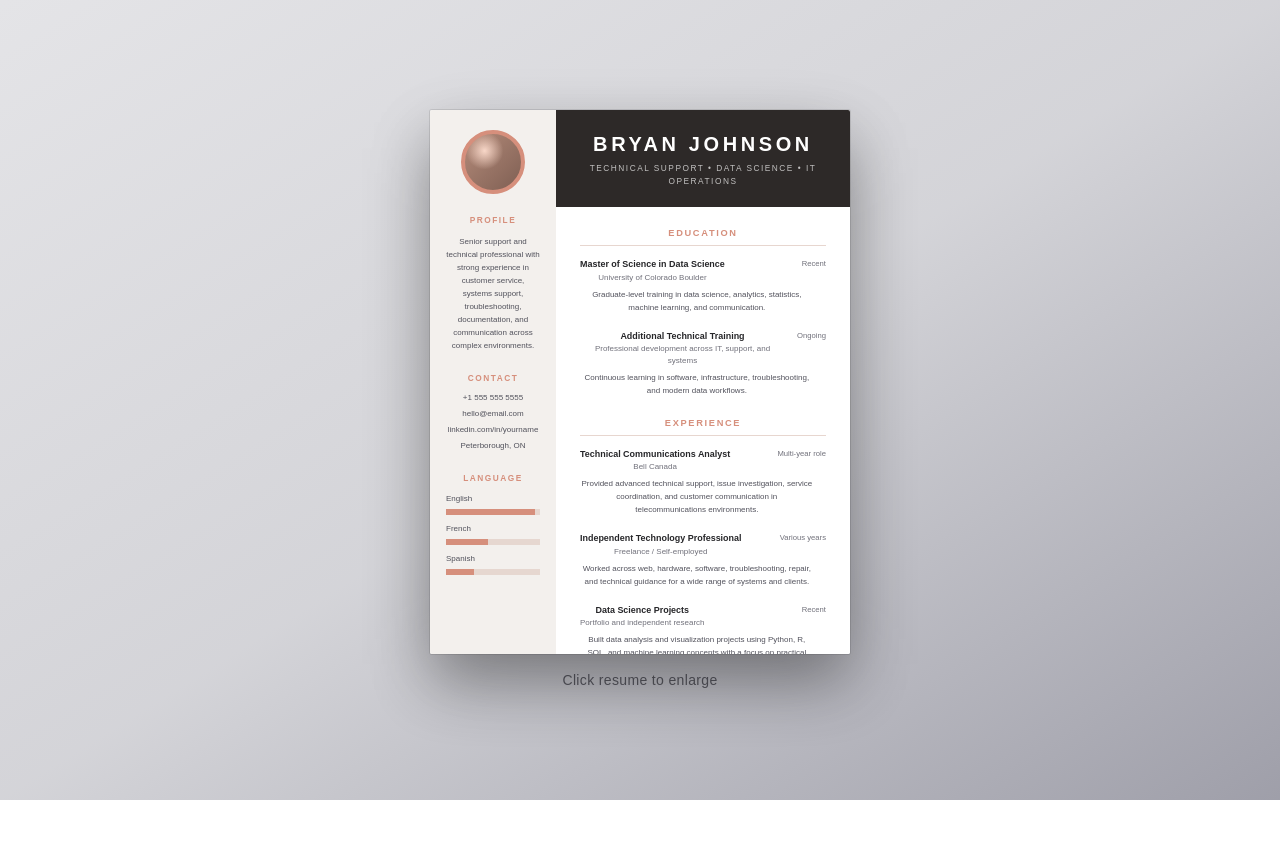
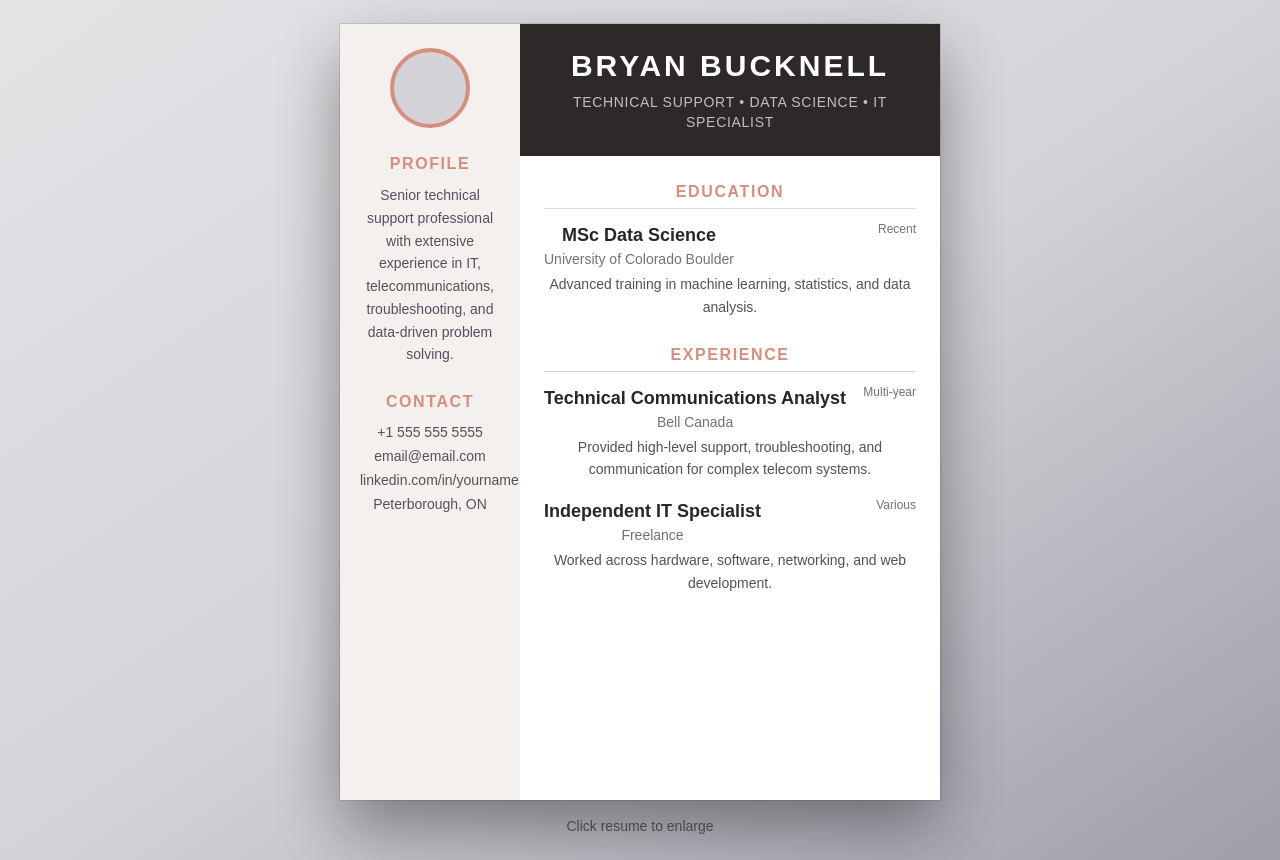
Before and after one commit to brbucknell/threepillars, a Next.js app: page /resume in a window 1280 px wide. Before the commit the page ends 800 px from the top, so only its background shows below. Built offline with nearby package versions, Linux system fonts and the light colour scheme.

Commit message:
Update page.tsx

```diff
--- a/app/resume/page.tsx
+++ b/app/resume/page.tsx
@@ -10,12 +10,11 @@ export default function ResumePage() {
       <div className="flex flex-col items-center gap-4">
         <button
           onClick={() => setOpen(true)}
-          className="group relative transition-transform duration-300 hover:scale-[1.02] focus:outline-none"
-          aria-label="Open resume preview"
+          className="group relative transition-transform duration-300 hover:scale-[1.02]"
         >
-          <div className="relative w-[320px] sm:w-[380px] md:w-[420px]">
+          <div className="relative w-[420px] sm:w-[500px] md:w-[600px]">
             <div className="absolute inset-0 translate-y-6 scale-95 rounded-sm bg-black/20 blur-2xl" />
-            <div className="relative bg-white rounded-[2px] shadow-[0_30px_60px_rgba(0,0,0,0.28)] ring-1 ring-black/10 overflow-hidden">
+            <div className="relative bg-white shadow-[0_30px_60px_rgba(0,0,0,0.28)] ring-1 ring-black/10 overflow-hidden">
               <div className="aspect-[8.5/11] w-full">
                 <ResumeMockup />
               </div>
@@ -23,9 +22,7 @@ export default function ResumePage() {
           </div>
         </button>
 
-        <p className="text-sm text-zinc-700/80 tracking-wide">
-          Click resume to enlarge
-        </p>
+        <p className="text-sm text-zinc-700/80">Click resume to enlarge</p>
       </div>
 
       {open && (
@@ -39,12 +36,12 @@ export default function ResumePage() {
           >
             <button
               onClick={() => setOpen(false)}
-              className="absolute -top-12 right-0 rounded-md bg-white/90 px-3 py-1 text-sm font-medium text-zinc-900 shadow hover:bg-white"
+              className="absolute -top-12 right-0 bg-white px-3 py-1 text-sm shadow"
             >
               Close
             </button>
 
-            <div className="mx-auto w-full max-w-[900px] bg-white rounded-sm shadow-[0_40px_100px_rgba(0,0,0,0.45)] overflow-hidden">
+            <div className="mx-auto w-full max-w-[900px] bg-white shadow-[0_40px_100px_rgba(0,0,0,0.45)] overflow-hidden">
               <div className="aspect-[8.5/11] w-full">
                 <ResumeMockup />
               </div>
@@ -58,42 +55,37 @@ export default function ResumePage() {
 
 function ResumeMockup() {
   return (
-    <div className="grid h-full w-full grid-cols-[30%_70%] text-[0.58rem] text-zinc-700">
-      {/* Left Column */}
-      <aside className="bg-[#f3f0ed] px-4 py-5">
-        <div className="flex flex-col items-center">
-          <div className="h-16 w-16 rounded-full border-4 border-[#d68f7c] bg-[radial-gradient(circle_at_35%_30%,#f8d7c8,transparent_35%),linear-gradient(135deg,#b48b7a,#7f5f53)]" />
+    <div className="grid h-full w-full grid-cols-[30%_70%] text-sm text-zinc-700">
+      {/* LEFT */}
+      <aside className="bg-[#f3f0ed] px-5 py-6">
+        <div className="flex flex-col items-center mb-4">
+          <div className="h-20 w-20 rounded-full border-4 border-[#d68f7c] bg-zinc-300" />
         </div>
 
         <SectionTitle>PROFILE</SectionTitle>
-        <p className="leading-relaxed text-[0.5rem] text-zinc-600">
-          Senior support and technical professional with strong experience in
-          customer service, systems support, troubleshooting, documentation, and
-          communication across complex environments.
+        <p className="leading-relaxed text-sm text-zinc-600">
+          Senior technical support professional with extensive experience in IT,
+          telecommunications, troubleshooting, and data-driven problem solving.
         </p>
 
         <SectionTitle>CONTACT</SectionTitle>
-        <div className="space-y-1 text-[0.5rem] text-zinc-600">
+        <div className="space-y-1 text-sm text-zinc-600">
           <p>+1 555 555 5555</p>
-          <p>hello@email.com</p>
+          <p>email@email.com</p>
           <p>linkedin.com/in/yourname</p>
           <p>Peterborough, ON</p>
         </div>
 
-        <SectionTitle>LANGUAGE</SectionTitle>
-        <div className="space-y-2 text-[0.5rem]">
+        <SectionTitle></SectionTitle>
+        <div className="space-y-3 text-sm">
           {[
-            ["English", 95],
-            ["French", 45],
-            ["Spanish", 30],
+
           ].map(([label, width]) => (
             <div key={label}>
-              <div className="mb-1 flex justify-between text-zinc-600">
-                <span>{label}</span>
-              </div>
-              <div className="h-1.5 w-full bg-[#e6d7d0]">
+              <div className="mb-1 text-zinc-600">{label}</div>
+              <div className="h-2 w-full bg-[#e6d7d0]">
                 <div
-                  className="h-1.5 bg-[#d68f7c]"
+                  className="h-2 bg-[#d68f7c]"
                   style={{ width: `${width}%` }}
                 />
               </div>
@@ -102,30 +94,24 @@ function ResumeMockup() {
         </div>
       </aside>
 
-      {/* Right Column */}
-      <section className="bg-white">
-        <div className="bg-[#2d2928] px-6 py-5 text-white">
-          <h1 className="text-xl font-semibold tracking-[0.18em]">
-            BRYAN JOHNSON
+      {/* RIGHT */}
+      <section>
+        <div className="bg-[#2d2928] px-6 py-6 text-white">
+          <h1 className="text-3xl font-semibold tracking-widest">
+            BRYAN BUCKNELL
           </h1>
-          <p className="mt-1 text-[0.52rem] uppercase tracking-[0.18em] text-white/70">
-            Technical Support • Data Science • IT Operations
+          <p className="mt-2 text-sm uppercase tracking-wider text-white/70">
+            Technical Support • Data Science • IT Specialist
           </p>
         </div>
 
-        <div className="px-6 py-5">
+        <div className="px-6 py-6">
           <ResumeSection title="EDUCATION">
             <ResumeItem
-              title="Master of Science in Data Science"
+              title="MSc Data Science"
               place="University of Colorado Boulder"
               years="Recent"
-              text="Graduate-level training in data science, analytics, statistics, machine learning, and communication."
-            />
-            <ResumeItem
-              title="Additional Technical Training"
-              place="Professional development across IT, support, and systems"
-              years="Ongoing"
-              text="Continuous learning in software, infrastructure, troubleshooting, and modern data workflows."
+              text="Advanced training in machine learning, statistics, and data analysis."
             />
           </ResumeSection>
 
@@ -133,20 +119,14 @@ function ResumeMockup() {
             <ResumeItem
               title="Technical Communications Analyst"
               place="Bell Canada"
-              years="Multi-year role"
-              text="Provided advanced technical support, issue investigation, service coordination, and customer communication in telecommunications environments."
+              years="Multi-year"
+              text="Provided high-level support, troubleshooting, and communication for complex telecom systems."
             />
             <ResumeItem
-              title="Independent Technology Professional"
-              place="Freelance / Self-employed"
-              years="Various years"
-              text="Worked across web, hardware, software, troubleshooting, repair, and technical guidance for a wide range of systems and clients."
-            />
-            <ResumeItem
-              title="Data Science Projects"
-              place="Portfolio and independent research"
-              years="Recent"
-              text="Built data analysis and visualization projects using Python, R, SQL, and machine learning concepts with a focus on practical impact."
+              title="Independent IT Specialist"
+              place="Freelance"
+              years="Various"
+              text="Worked across hardware, software, networking, and web development."
             />
           </ResumeSection>
         </div>
@@ -157,7 +137,7 @@ function ResumeMockup() {
 
 function SectionTitle({ children }: { children: React.ReactNode }) {
   return (
-    <h2 className="mt-5 mb-2 text-[0.52rem] font-bold tracking-[0.18em] text-[#d68f7c]">
+    <h2 className="mt-6 mb-2 text-base font-bold tracking-widest text-[#d68f7c]">
       {children}
     </h2>
   );
@@ -171,8 +151,8 @@ function ResumeSection({
   children: React.ReactNode;
 }) {
   return (
-    <div className="mb-5">
-      <h2 className="mb-3 border-b border-[#e7d6cf] pb-1 text-[0.58rem] font-bold tracking-[0.18em] text-[#d68f7c]">
+    <div className="mb-6">
+      <h2 className="mb-3 border-b border-[#e7d6cf] pb-1 text-base font-bold tracking-widest text-[#d68f7c]">
         {title}
       </h2>
       <div className="space-y-4">{children}</div>
@@ -193,16 +173,14 @@ function ResumeItem({
 }) {
   return (
     <div>
-      <div className="mb-1 flex items-start justify-between gap-3">
+      <div className="mb-1 flex justify-between">
         <div>
-          <h3 className="text-[0.56rem] font-semibold text-zinc-800">{title}</h3>
-          <p className="text-[0.5rem] text-zinc-500">{place}</p>
+          <h3 className="text-lg font-semibold text-zinc-800">{title}</h3>
+          <p className="text-sm text-zinc-500">{place}</p>
         </div>
-        <span className="shrink-0 text-[0.48rem] text-zinc-500">{years}</span>
+        <span className="text-xs text-zinc-500">{years}</span>
       </div>
-      <p className="max-w-[95%] text-[0.5rem] leading-relaxed text-zinc-600">
-        {text}
-      </p>
+      <p className="text-sm leading-relaxed text-zinc-600">{text}</p>
     </div>
   );
 }
```
